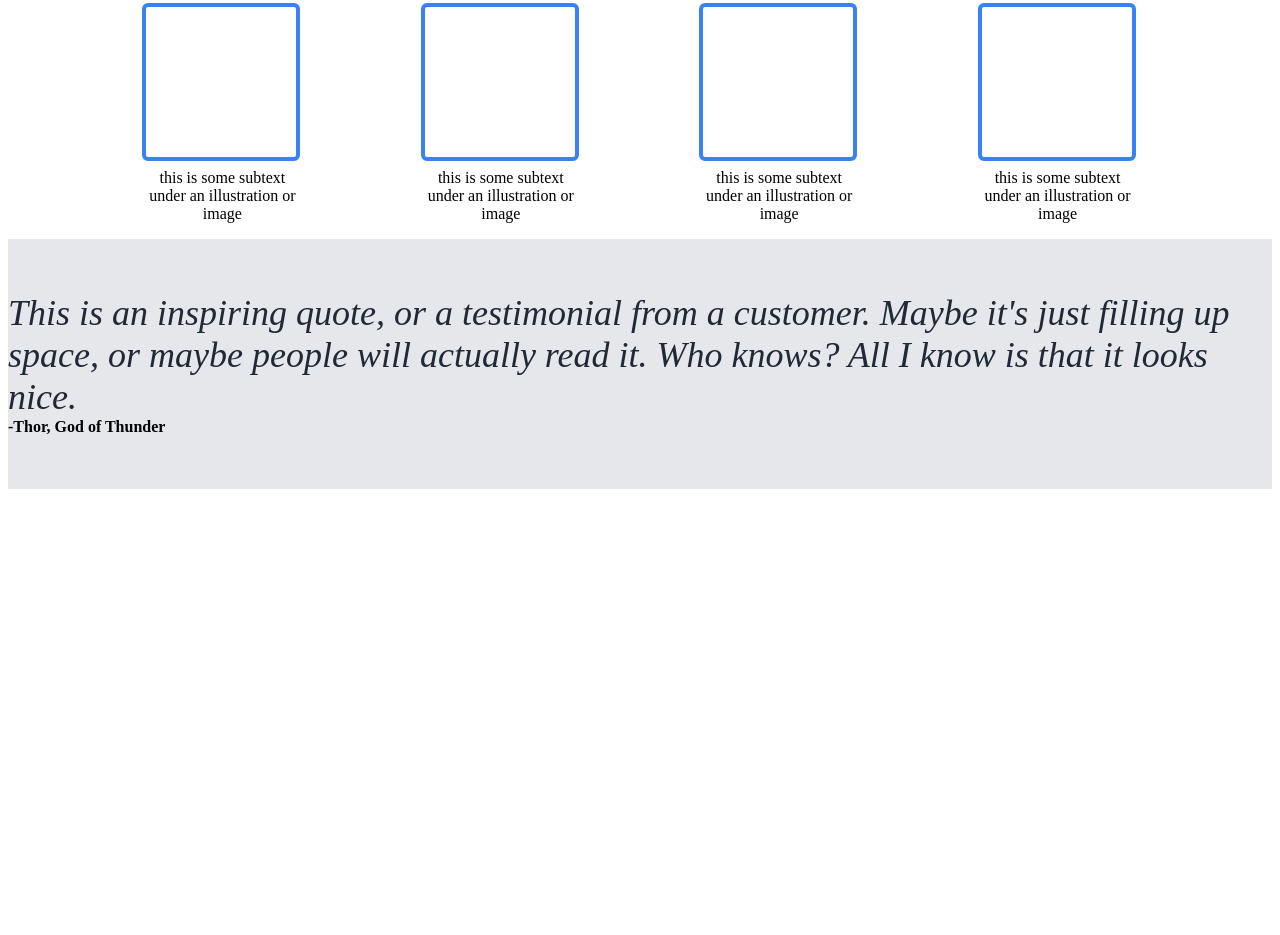
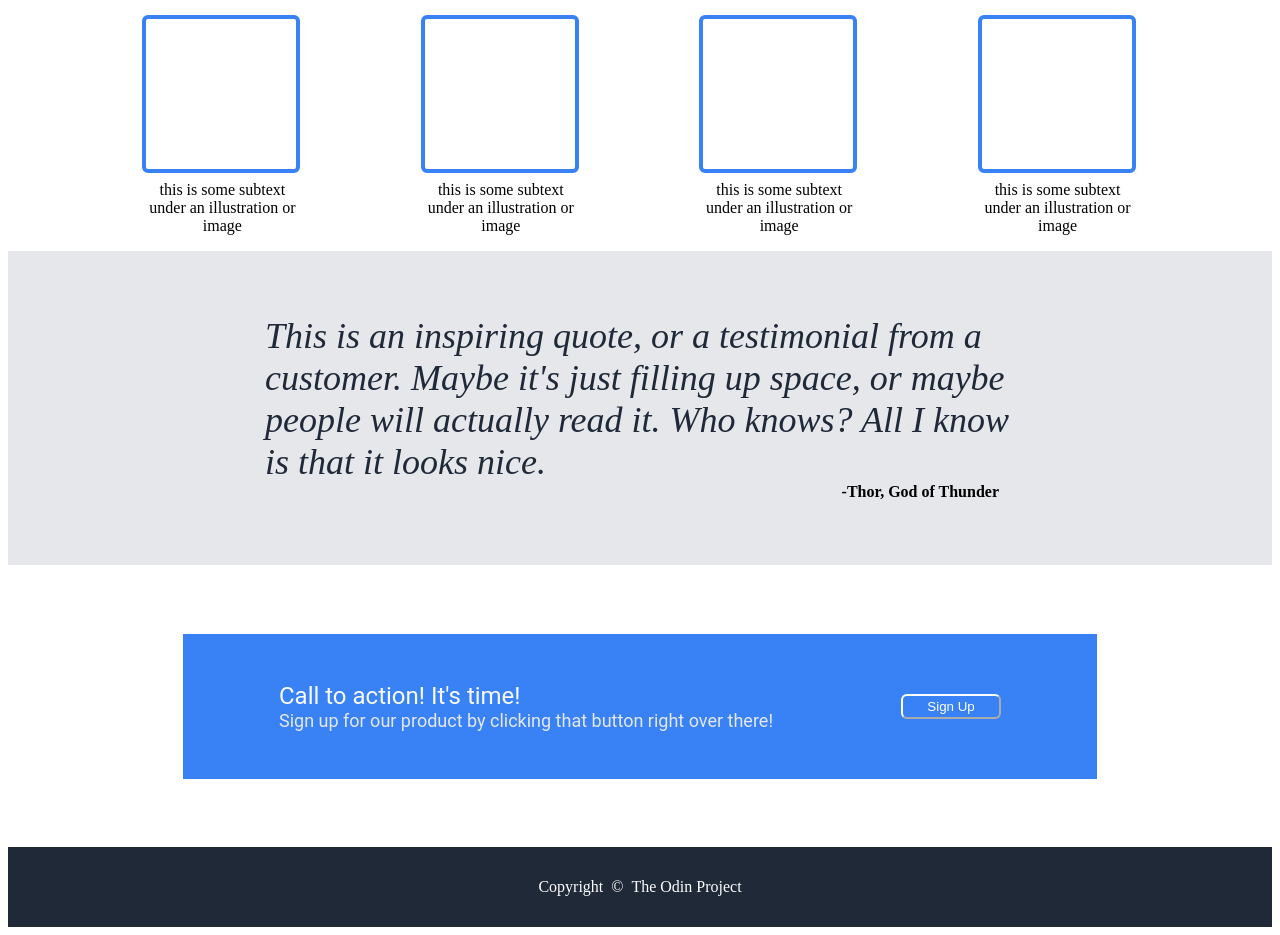
Before and after one commit to Gitsj11/odin-landing-page, a plain HTML site: page index.html in a window 1280 px wide. Shown: the part 485-1420 px from the top of the page. Before the commit the page ends 982 px from the top, so only its background shows below. Drawn offline with Linux system fonts and the light colour scheme.

Commit message:
Added information for div class four Added information to footer Modified style.css for div class four and associated classes Modified style.css for footer

```diff
--- a/index.html
+++ b/index.html
@@ -21,7 +21,7 @@
                 <div class="content-info">
                     <div class="header-text">This website is awesome</div>
                     <div class="sub-text">This website has some subtext that goes here under the main title. It's a smaller font and the color is lower contrast</div>
-                    <button>Sign up</button>
+                    <button>Sign Up</button>
                 </div>
                 <div class="content-image">this is a placeholder for an image</div>
             </div>
@@ -59,9 +59,17 @@
                     <div class="quote-author">-Thor, God of Thunder</div>
                 </div>
             </div>
-            <div class="four"></div>
+            <div class="four">
+                <div class="four-content">
+                    <div class="four-text">
+                        <div class="four-main-text">Call to action! It's time!</div>
+                        <div class="four-sub-text">Sign up for our product by clicking that button right over there!</div>
+                    </div>
+                    <button>Sign Up</button>
+                </div>
+            </div>
         </div>
-        <div class="footer"></div>
+        <div class="footer">Copyright&nbsp;&nbsp;<span>&#169;</span>&nbsp;&nbsp;The Odin Project</div>
     </div>
 </body>
 </html>
--- a/style.css
+++ b/style.css
@@ -3,6 +3,16 @@
     display: flex;
     justify-content: space-around;
     align-items: center;
+    padding-top: 8px;
+}
+
+.footer {
+    background-color: #1F2937;
+    color: white;
+    display: flex;
+    justify-content: center;
+    align-items: center;
+    height: 80px;
 }
 
 a {
@@ -55,6 +65,9 @@ button {
     padding-right: 20px;
     background-color: #3882F6;
     color: white;
+    border-color: white;
+    height: 25px;
+    width: 100px;
 }
 
 .img-one, .img-two, .img-three, .img-four {
@@ -92,9 +105,15 @@ button {
     width: 160px;
 }
 
+.three {
+    display: flex;
+    justify-content: center;
+    background-color: #E5E7EB;
+}
 .three-content {
-    background-color: #E5E7EB;
     height: 250px;
+    width: 750px;
+    padding: 2em;
     display: flex;
     flex-direction: column;
     justify-content: center;
@@ -107,4 +126,35 @@ button {
 
 .quote-author {
     font-weight: bold;
+    display: flex;
+    justify-content: flex-end;
+    padding-right: 1em;
 }
+.four {
+    height: 250px;
+    display: flex;
+    justify-content: center;
+    align-items: center;
+    padding: 1em;
+}
+
+.four-content {
+    background-color: #3882F6;
+    display: flex;
+    padding: 3em;
+    gap: 8em;
+    padding-left: 6em;
+    padding-right: 6em;
+    align-items: center;
+}
+.four-main-text {
+    font-family: 'Roboto';
+    font-size: 24px;
+    color: #F9FAF8;
+}
+
+.four-sub-text {
+    font-family: 'Roboto';
+    font-size: 18px;
+    color: #E5E7EB;
+}
```
